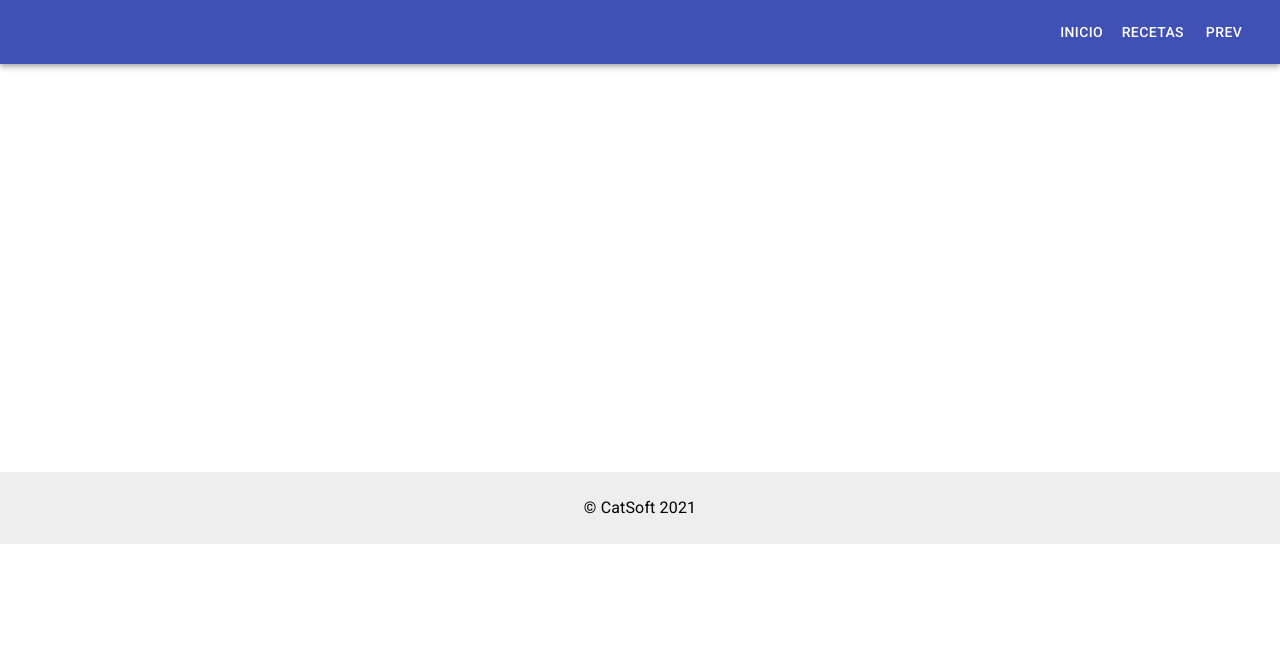
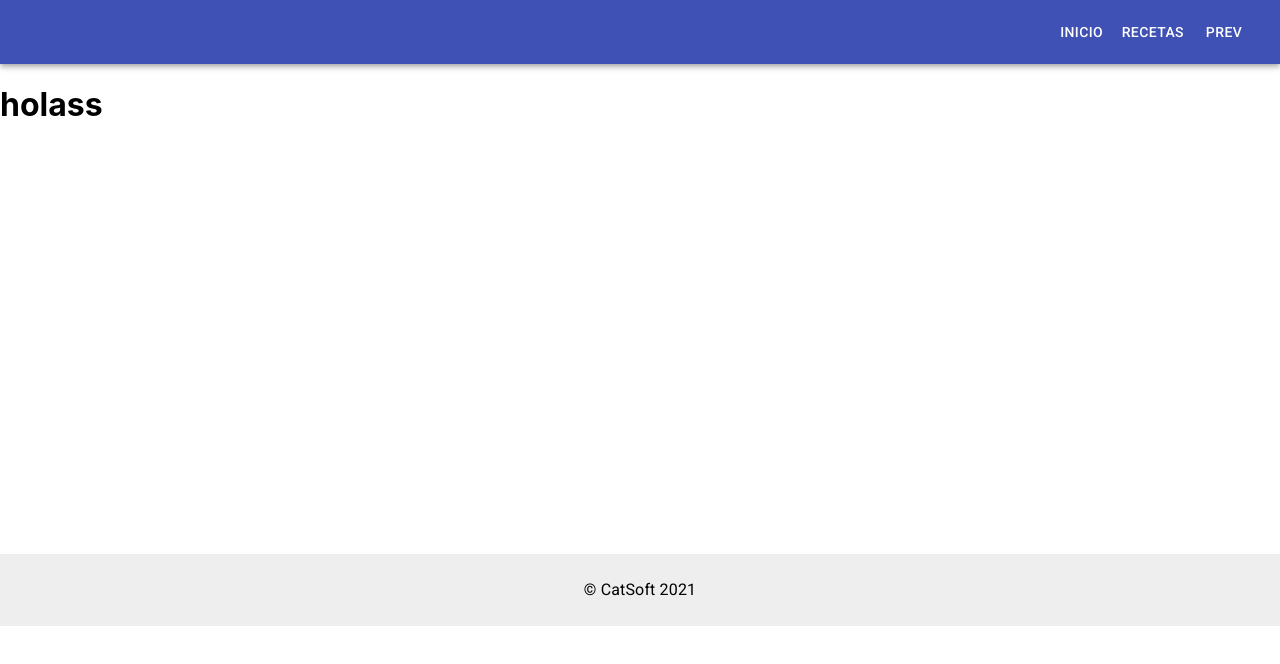
Before and after one commit to vaneklo/appIS, a React (Create React App) app: page /receta in a window 1280 px wide. Shown: the top 664 px of the page. Built offline with nearby package versions, Linux system fonts and the light colour scheme; no server answers; the database is empty.

Commit message:
direccionamiento a receta seleccionada

```diff
--- a/src/App.js
+++ b/src/App.js
@@ -11,13 +11,12 @@ import Footer from './componentes/Footer';
 import Header from './componentes/Header';
 import SeccionFormulario from './formularioRegistro/SeccionFormulario';
 import PrevRecetas from './prevRecetas/PrevRecetas';
+import Receta from './receta/Receta';
 
 function App() {
   return (
     <Router>
-
       <Header />
-
       <Switch>
         <Route exact path="/">
           <Autocompletado />
@@ -28,13 +27,12 @@ function App() {
         <Route path="/prevRecetas">
           <PrevRecetas />
         </Route>
+        <Route path="/receta">
+          <Receta/>
+        </Route>
       </Switch>
-
       <Footer />
-
     </Router>
-
   );
 }
-
 export default App;
--- a/src/data/datosBaseIngredientes.js
+++ b/src/data/datosBaseIngredientes.js
@@ -32,7 +32,6 @@ querySnapshot.forEach((doc) => {
     // console.log(resultado);
 
      return resultado;
-
 }
 const ingredientes=listaIngredientes();
 //.then((item)=>{
--- a/src/prevRecetas/PrevRecetas.js
+++ b/src/prevRecetas/PrevRecetas.js
@@ -1,4 +1,5 @@
 import React from 'react';
+import { Link } from 'react-router-dom';
 
 import {
   Button,
@@ -10,6 +11,7 @@ import {
   Grid,
 } from '@material-ui/core/';
 import { makeStyles } from '@material-ui/core/styles';
+
 
 const useStyles = makeStyles((theme) => ({
   root: {
@@ -78,10 +80,7 @@ export default function MediaCard() {
                     {`Carbohidratos : ${elem.carb}`}
                 </CardContent>
                 <CardActions>
-                    <Button size="small" color="primary">
-                      Ver Receta
-                    </Button>
-
+                <Button color="primary" size="small" component={Link} to="/receta" >Ver Receta</Button>
                   </CardActions>
               </Card>
             </Grid>
--- /dev/null
+++ b/src/receta/Receta.js
@@ -0,0 +1,10 @@
+import React from 'react';
+
+function Receta() {
+    return (
+        <div className="h">
+            <h1>holass</h1>
+        </div>
+    );
+  }
+  export default Receta;
```
Also changed, not shown: src/componentes/Autocompletado.js (line endings or trailing spaces).
